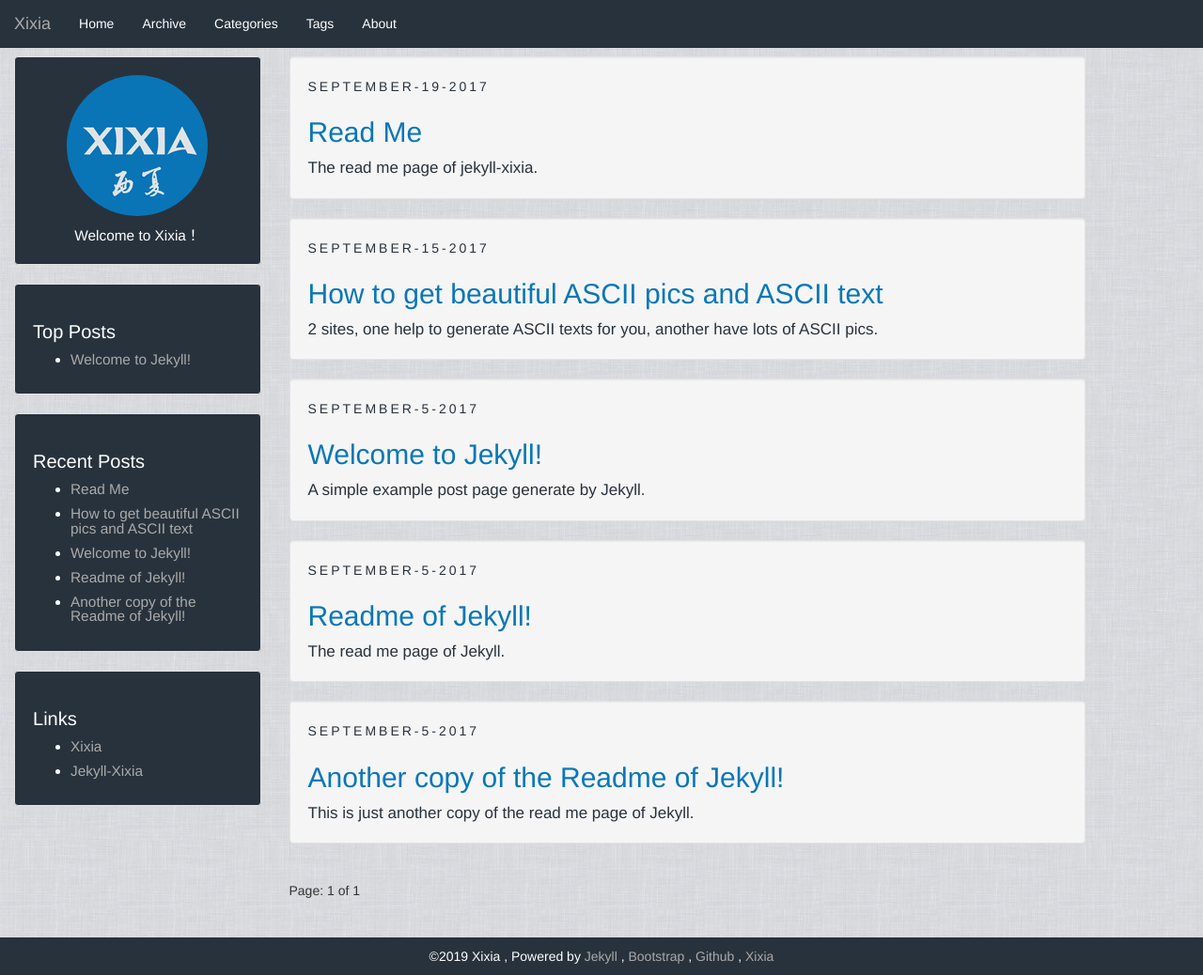
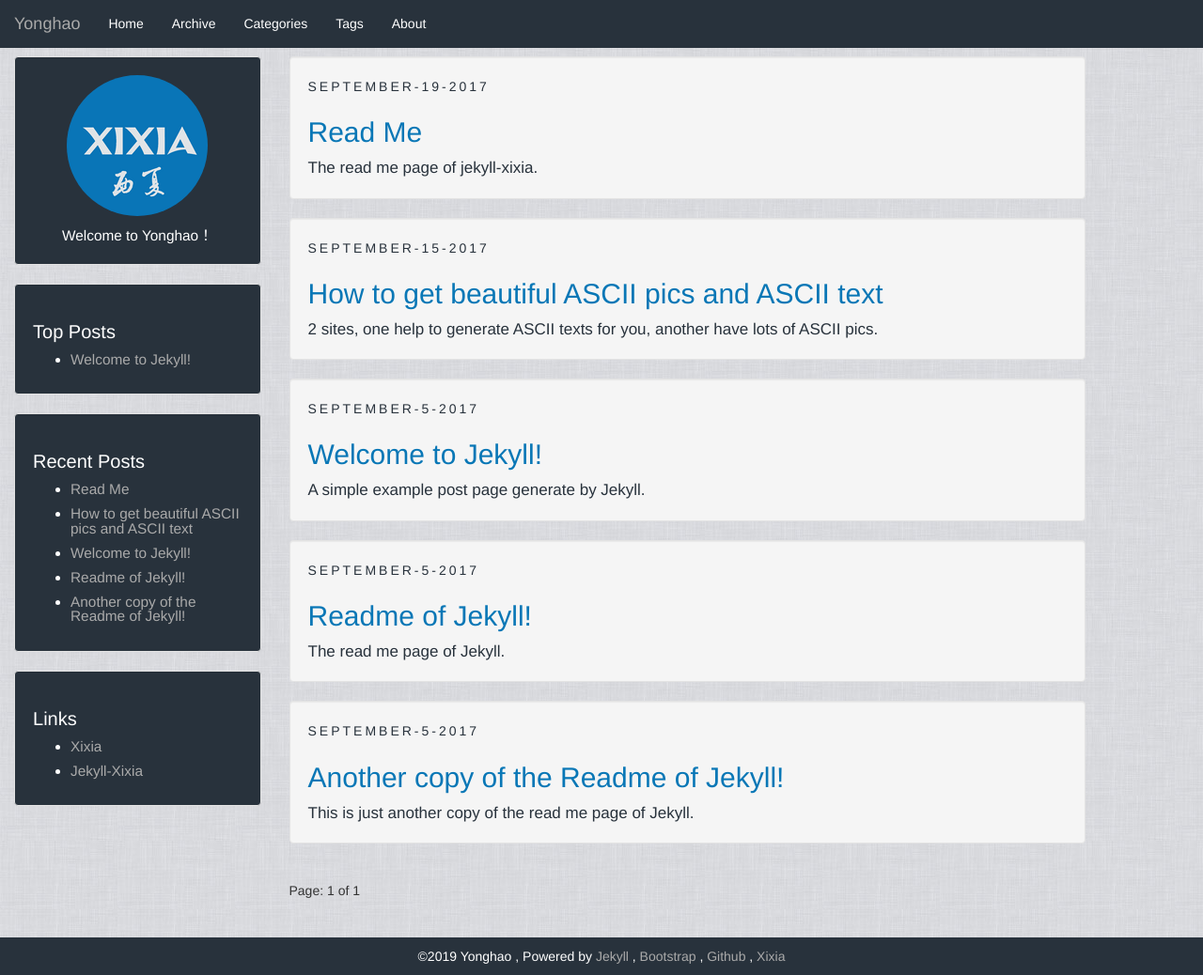
Before and after one commit to yhgao/yhgao.github.io, a Jekyll site: the page built from index.html, in a window 1280 px wide and 1038 px high. Shown: the whole window at 94% size. Built offline with Jekyll 4.4.1, drawn with Linux system fonts in a browser that asks for light colours; the list of posts is cut into pages by our own code.

Commit message:
add file

```diff
--- a/_config.yml
+++ b/_config.yml
@@ -1,10 +1,10 @@
 # Jekyll configuration
 
-name: Xixia
-description: Welcome to Xixia！
+name: Yonghao
+description: Welcome to Yonghao！
 
 # url is currently only used only for the RSS feed in feed.xml
-url: https://github.com/zxixia/jekyll-xixia
+url: https://github.com/yhgao/yhgao.github.io
 
 # baseurl will often be '', but for a project page on gh-pages, it needs to
 # be the project name.
```
Also changed, not shown: 1 other file.
